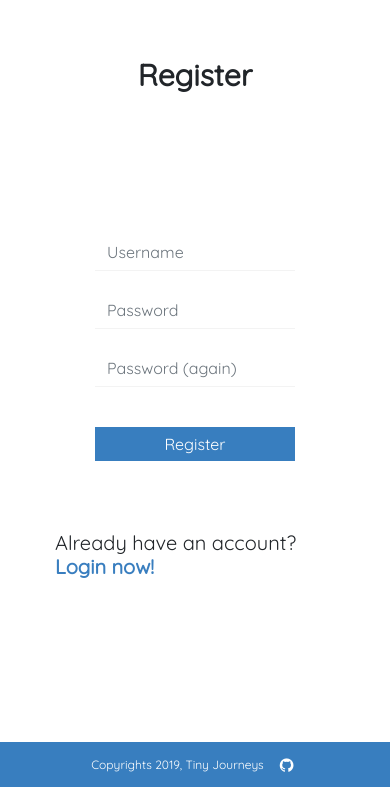
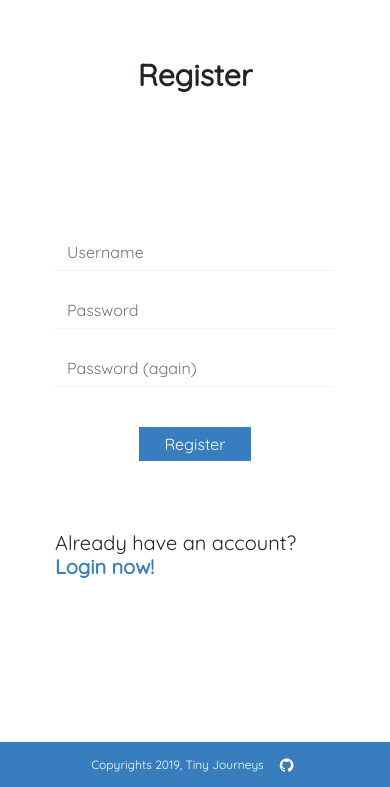
Before and after one commit to asia111307/tiny_journeys, a Flask app: page /account/register in a window 390 px wide. Shown: the part 61-848 px from the top of the page. Run offline with Flask 2, Linux system fonts and the light colour scheme; some libraries are stand-ins or nearby versions.

Commit message:
small RWD fix

```diff
--- a/static/css/_mobile.scss
+++ b/static/css/_mobile.scss
@@ -81,16 +81,6 @@
   }
   .comments-form {
     flex-direction: column!important;
-    .form-btn {
-      width: 70%!important;
-    }
-    textarea, input {
-      width: 100%!important;
-    }
-    .form-group {
-      margin-right: 0!important;
-      margin-top: 20px!important;
-    }
   }
   .visible-post-comments-content {
     padding: 0!important;
@@ -100,4 +90,20 @@
     padding: 0 40px!important;
     border: 0!important;
   }
+  textarea, input {
+    width: 100%!important;
+  }
+  .form-group {
+    margin-right: 0!important;
+    margin-top: 20px!important;
+    width: 100%!important;
+  }
+  .form-meta {
+    flex-direction: column!important;
+  }
+  .form-btn {
+    width: 40%!important;
+  }
+
+
 }
--- a/templates/start.html
+++ b/templates/start.html
@@ -14,7 +14,7 @@
     {% from 'blocks/block_nav.html' import block_nav with context %}
     {% from 'blocks/block_footer.html' import block_footer with context %}
     <link rel="stylesheet" type="text/css" href="{{ url_for('static', filename='css/styles.css') }}">
-	<link rel="stylesheet" type="text/css" href="../static/css/styles.css?q=9876542">
+	<link rel="stylesheet" type="text/css" href="../static/css/styles.css?q=72">
 </head>
 
 <body>
```
Also changed, not shown: static/css/styles.css.
